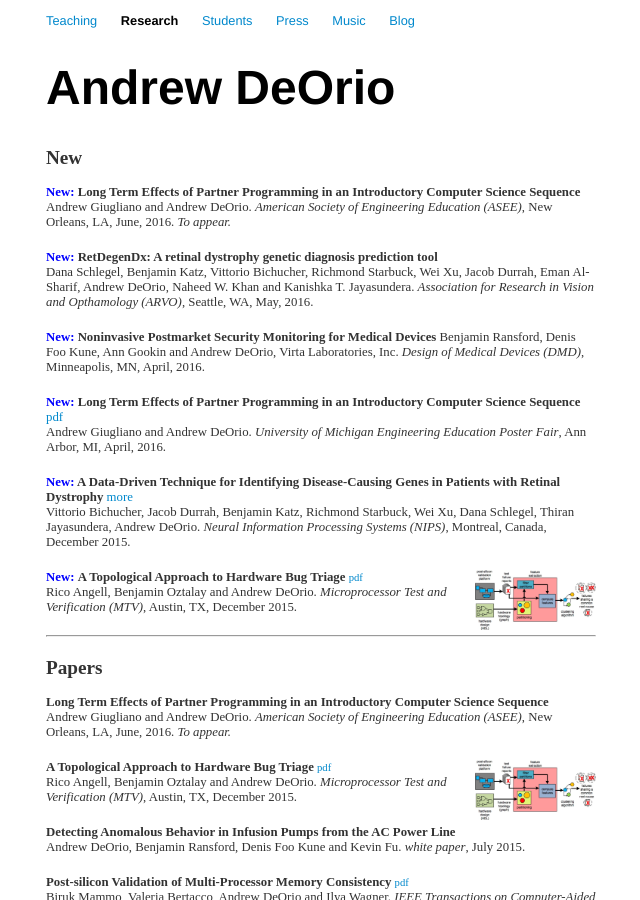
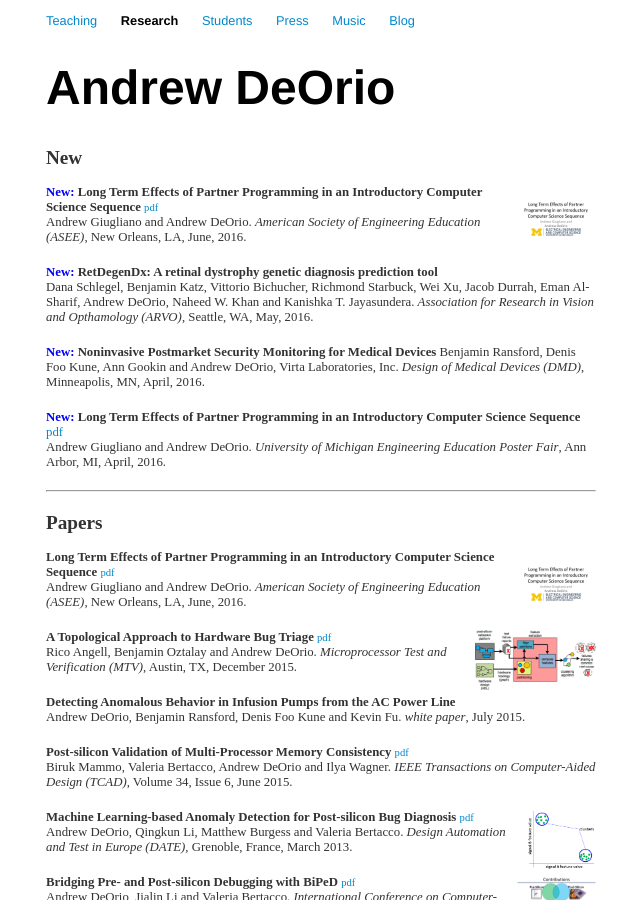
Before and after one commit to awdeorio/andrewdeorio.com, a Jekyll site: the page built from research/index.html, in a window 1280 px wide and 900 px high. Shown: the whole window, without its empty margins (319-959 px from the left). Built offline with Jekyll 4.4.1, drawn with Linux system fonts in a browser that asks for light colours; nearby versions of some CDN libraries.

Commit message:
Added ASEE16 paper

```diff
--- a/research/index.html
+++ b/research/index.html
@@ -6,13 +6,12 @@ title: Research | Andrew DeOrio
 <div class="publication">
 <h2>New</h2>
 <b><font color="blue">New: </font></b>
-<!-- <a href="assets/FIXME.pdf" target="_blank" > -->
-<!-- <img height=60 style="float:right" border=0 src="assets/FIXME-thumbnail.PNG" alt="thumbnail"></a> -->
+<a href="assets/ASEE16-slides.pdf" target="_blank" >
+<img height=60 style="float:right" border=0 src="assets/ASEE16-thumbnail.png" alt="thumbnail"></a>
 <b>Long Term Effects of Partner Programming in an Introductory Computer Science Sequence</b>
-<!-- <small><a href="assets/MTV15.pdf" target="_blank" >pdf</a></small> --> <br>
+<small><a href="assets/ASEE16.pdf" target="_blank" >pdf</a></small><br>
 Andrew Giugliano and Andrew DeOrio.
 <i>American Society of Engineering Education (ASEE)</i>, New Orleans, LA, June, 2016.
-<i>To appear.</i>
 </div>
 
 <div class="publication">
@@ -40,25 +39,6 @@ Andrew Giugliano and Andrew DeOrio.
 </div>
 
 <div class="publication">
-<b><font color="blue">New: </font></b>
-<b>A Data-Driven Technique for Identifying Disease-Causing Genes in Patients with Retinal Dystrophy</b>
-<a href="/blog/2015/12/11/NIPS-Workshop">more</a><br>
-Vittorio Bichucher, Jacob Durrah, Benjamin Katz, Richmond Starbuck, Wei Xu, Dana Schlegel, Thiran Jayasundera, Andrew DeOrio.
-<i>Neural Information Processing Systems (NIPS)</i>, Montreal, Canada, December 2015.<br>
-</div>
-
-
-<div class="publication">
-<b><font color="blue">New: </font></b>
-<a href="assets/MTV15-slides.pdf" target="_blank" >
-<img height=60 style="float:right" border=0 src="assets/MTV15-thumbnail.png" alt="thumbnail"></a>
-<b>A Topological Approach to Hardware Bug Triage</b>
-<small><a href="assets/MTV15.pdf" target="_blank" >pdf</a></small> <br>
-Rico Angell, Benjamin Oztalay and Andrew DeOrio.
-<i>Microprocessor Test and Verification (MTV)</i>, Austin, TX, December 2015.
-</div>
-
-<div class="publication">
 <hr>
 </div>
 
@@ -66,14 +46,15 @@ Rico Angell, Benjamin Oztalay and Andrew DeOrio.
 <!---------------------------------------------------------------------------->
 <div class="publication">
 <h2>Papers</h2>
-<!-- <a href="assets/FIXME.pdf" target="_blank" > -->
-<!-- <img height=60 style="float:right" border=0 src="assets/FIXME-thumbnail.PNG" alt="thumbnail"></a> -->
+<a href="assets/ASEE16-slides.pdf" target="_blank" >
+<img height=60 style="float:right" border=0 src="assets/ASEE16-thumbnail.png" alt="thumbnail"></a>
 <b>Long Term Effects of Partner Programming in an Introductory Computer Science Sequence</b>
-<!-- <small><a href="assets/MTV15.pdf" target="_blank" >pdf</a></small> --> <br>
+<small><a href="assets/ASEE16.pdf" target="_blank" >pdf</a></small><br>
 Andrew Giugliano and Andrew DeOrio.
 <i>American Society of Engineering Education (ASEE)</i>, New Orleans, LA, June, 2016.
-<i>To appear.</i>
 </div>
+
+
 
 <div class="publication">
 <a href="assets/MTV15-slides.pdf" target="_blank" >
```
Also changed, not shown: research/assets/ASEE16-thumbnail.png (added), 3 other files.
